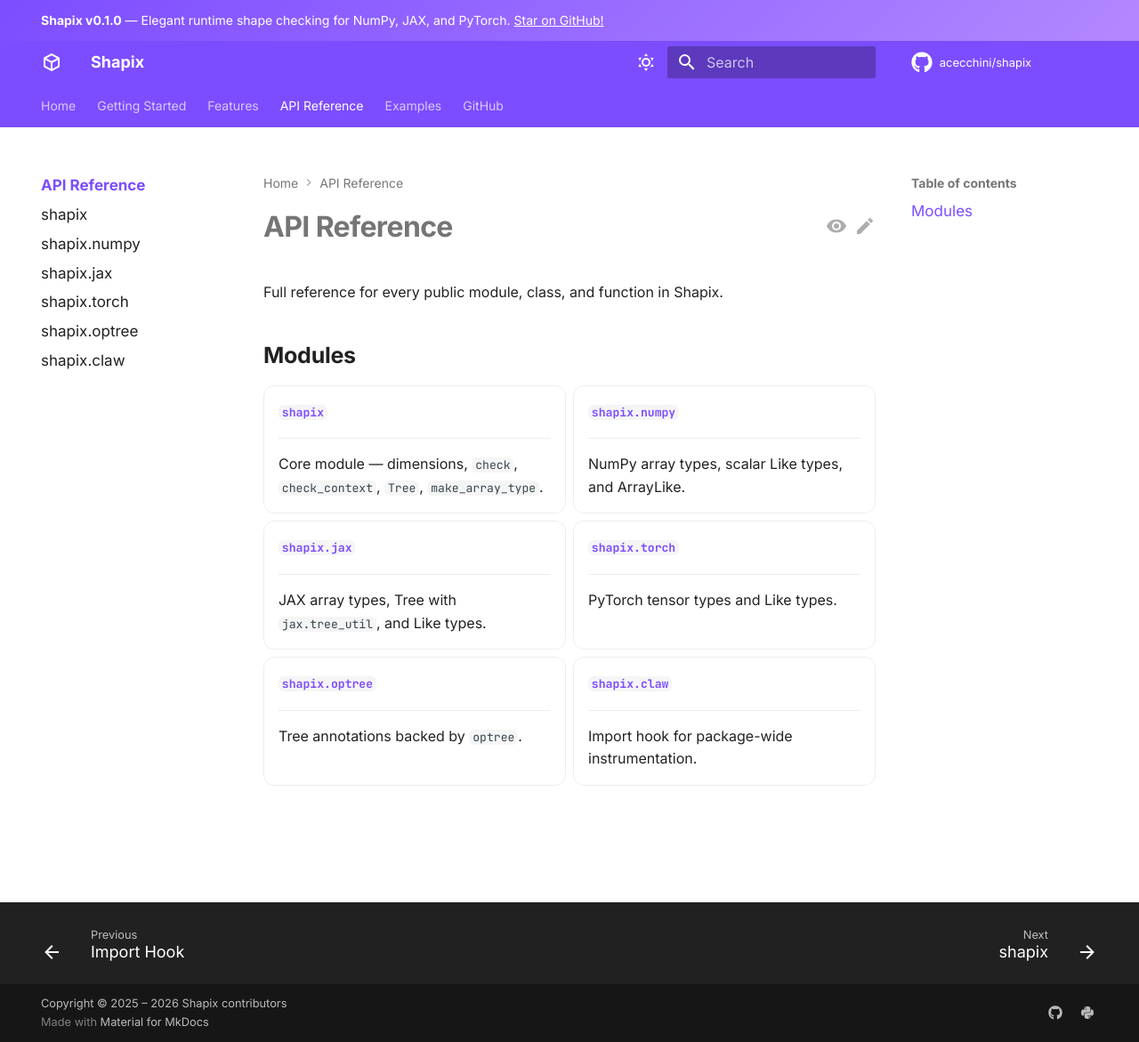
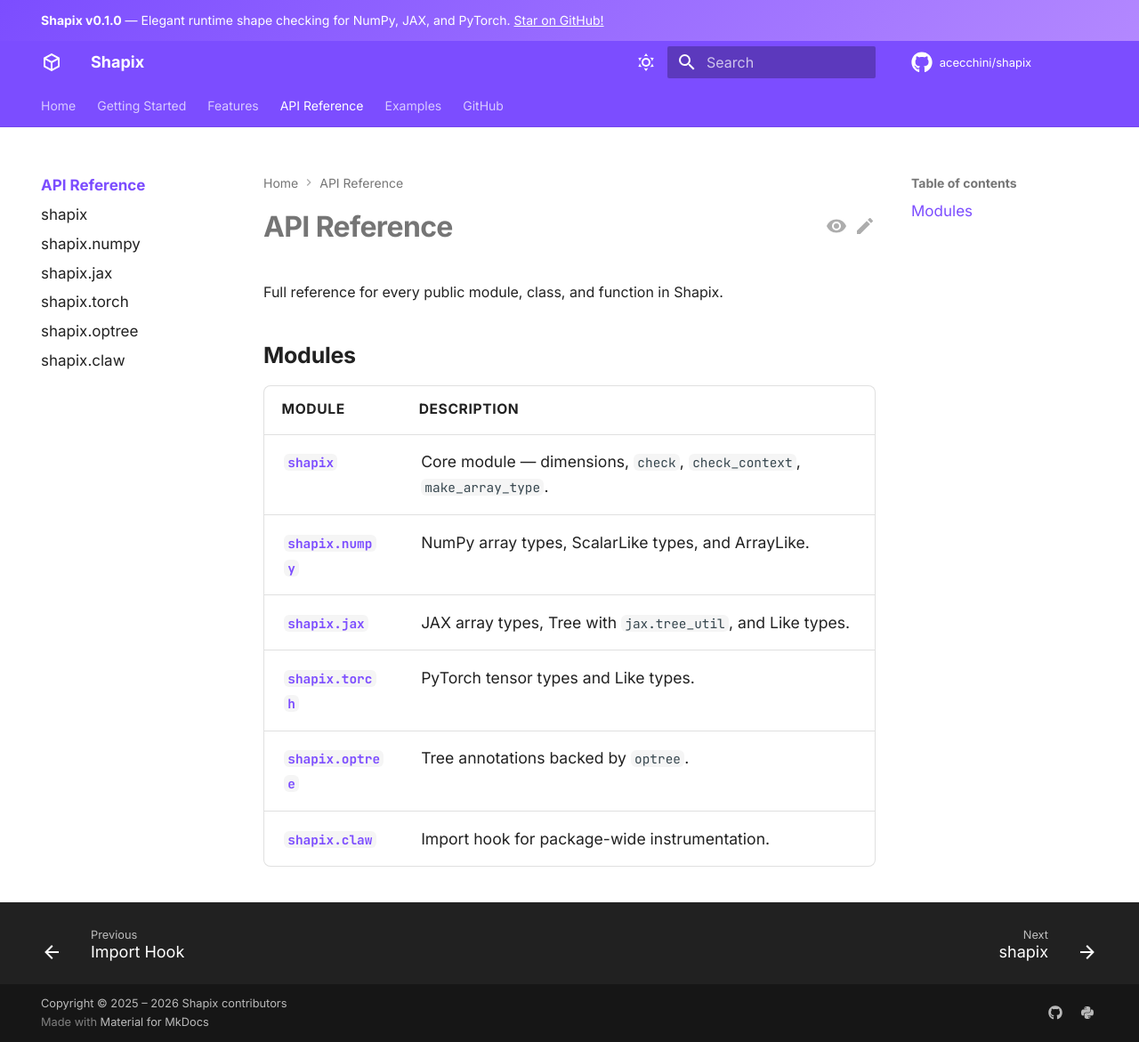
Before and after one commit to acecchini/shapix, an MkDocs documentation site: the page built from docs/api/index.md, in a window 1280 px wide and 1171 px high. Shown: the whole window at 89% size. Built offline with MkDocs 1.6.1 and Material for MkDocs 9.7.7, drawn with Linux system fonts in a browser that asks for light colours; comment, search, counter and statistics services are not loaded.

Commit message:
Fix rendering: remove partial extension config, replace grid cards
- Remove partial markdown_extensions from zensical.toml to restore
  all 19 default extensions (admonitions, emoji, tabs, attr_list, etc.)
- Replace grid cards (Material Insiders feature) with simple icon lists
  and tables that work reliably in zensical
- Remove empty analytics config
- Simplify GitHub button icon reference

```diff
--- a/docs/api/index.md
+++ b/docs/api/index.md
@@ -9,42 +9,11 @@
 
 ## Modules
 
-<div class="grid cards" markdown>
-
--   **[`shapix`](shapix.md)**
-
-    ---
-
-    Core module — dimensions, `check`, `check_context`, `Tree`, `make_array_type`.
-
--   **[`shapix.numpy`](numpy.md)**
-
-    ---
-
-    NumPy array types, scalar Like types, and ArrayLike.
-
--   **[`shapix.jax`](jax.md)**
-
-    ---
-
-    JAX array types, Tree with `jax.tree_util`, and Like types.
-
--   **[`shapix.torch`](torch.md)**
-
-    ---
-
-    PyTorch tensor types and Like types.
-
--   **[`shapix.optree`](optree.md)**
-
-    ---
-
-    Tree annotations backed by `optree`.
-
--   **[`shapix.claw`](claw.md)**
-
-    ---
-
-    Import hook for package-wide instrumentation.
-
-</div>
+| Module | Description |
+|--------|-------------|
+| **[`shapix`](shapix.md)** | Core module — dimensions, `check`, `check_context`, `make_array_type`. |
+| **[`shapix.numpy`](numpy.md)** | NumPy array types, ScalarLike types, and ArrayLike. |
+| **[`shapix.jax`](jax.md)** | JAX array types, Tree with `jax.tree_util`, and Like types. |
+| **[`shapix.torch`](torch.md)** | PyTorch tensor types and Like types. |
+| **[`shapix.optree`](optree.md)** | Tree annotations backed by `optree`. |
+| **[`shapix.claw`](claw.md)** | Import hook for package-wide instrumentation. |
```
Also changed, not shown: docs/features/index.md (+7 -45 lines), docs/getting-started/index.md (+3 -18 lines), docs/getting-started/quickstart.md (+4 -26 lines), docs/index.md (+1 -1 lines), zensical.toml (+0 -15 lines).
